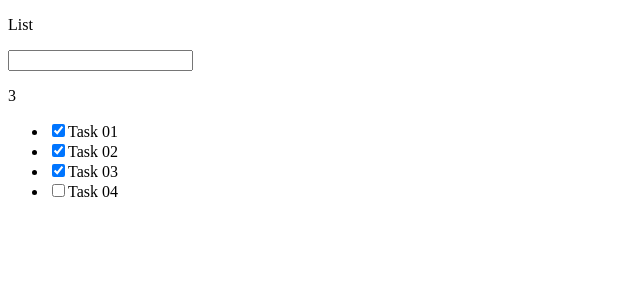
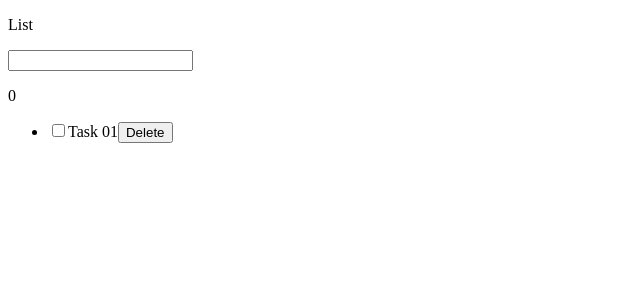
Before and after one commit to wellytonmrs/React, a React (Create React App) app: page /dashboard in a window 1280 px wide. Shown: the top 300 px of the page, without its empty margins (0-640 px from the left). Built offline with nearby package versions, Linux system fonts and the light colour scheme; data requests are answered from the project's data file.

Commit message:
feat-17: finish class, api react

```diff
--- a/mock/db.json
+++ b/mock/db.json
@@ -1,24 +1,9 @@
 {
   "tasks": [
     {
-      "id": 1,
       "title": "Task 01",
-      "isCompleted": true
-    },
-    {
-      "id": 2,
-      "title": "Task 02",
-      "isCompleted": true
-    },
-    {
-      "title": "Task 03",
-      "isCompleted": true,
-      "id": 3
-    },
-    {
-      "title": "Task 04",
       "isCompleted": false,
-      "id": 4
+      "id": 1
     }
   ]
 }
--- a/src/app/pages/dashboard/Dashboard.tsx
+++ b/src/app/pages/dashboard/Dashboard.tsx
@@ -61,6 +61,20 @@ export const Dashboard = () => {
             });
     }, [list]);
 
+    const handledelete = useCallback((id: number) => {
+
+        TarefaService.deleteById(id)
+            .then((result) => {
+                if (result instanceof ApiException) {
+                    alert(result.message);
+                } else {
+                    setList(oldList => {
+                        return oldList.filter(oldListItem => oldListItem.id !== id);
+                    });
+                }
+            });
+    }, []);
+
     return (
         <div>
             <p>List</p>
@@ -75,6 +89,7 @@ export const Dashboard = () => {
                             onChange={() => handleToggleComplete(ListItem.id)}
                         />
                         {ListItem.title}
+                        <button onClick={() => handledelete(ListItem.id)}>Delete</button>
                     </li>
                 })}
             </ul>
```
